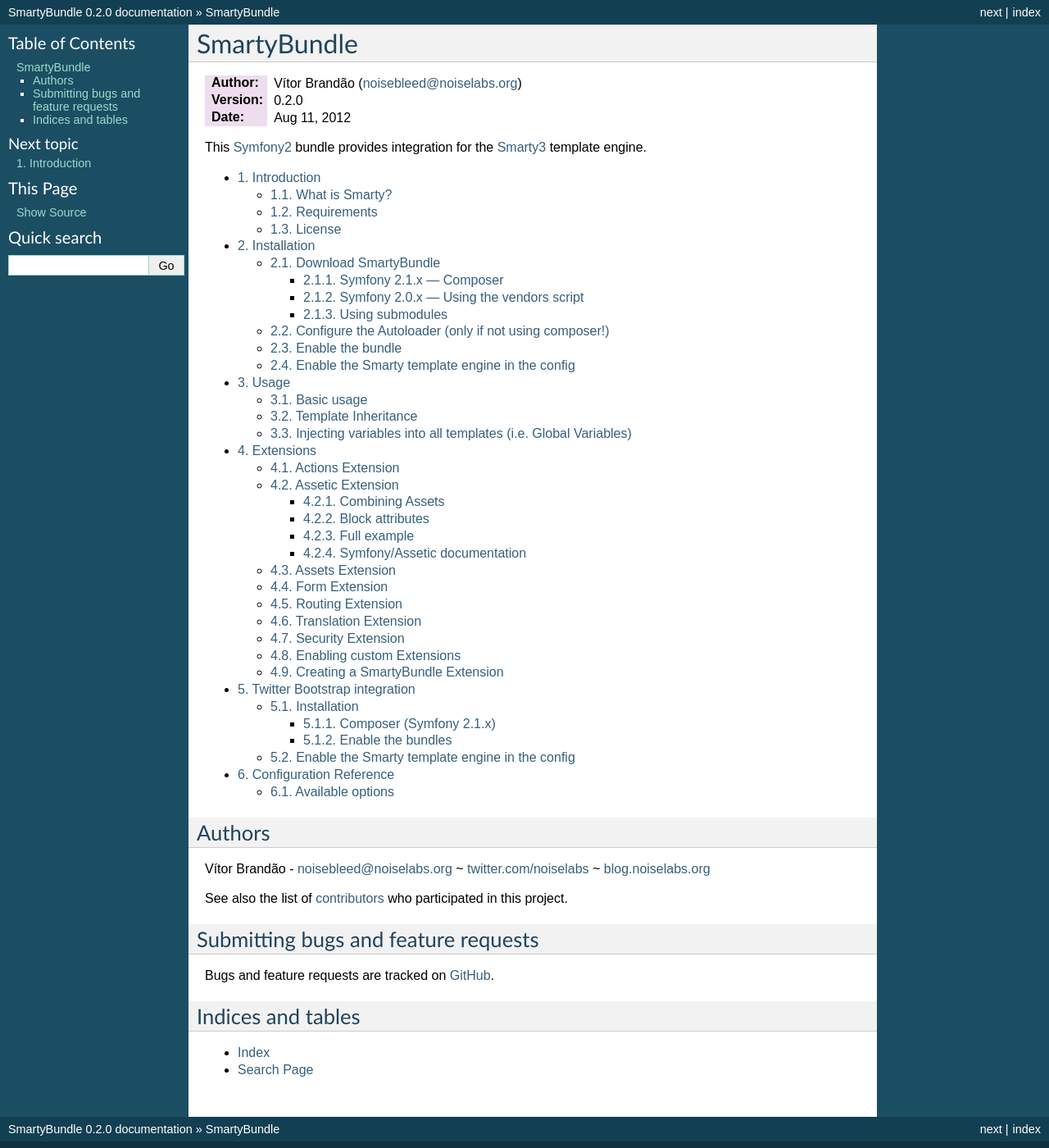
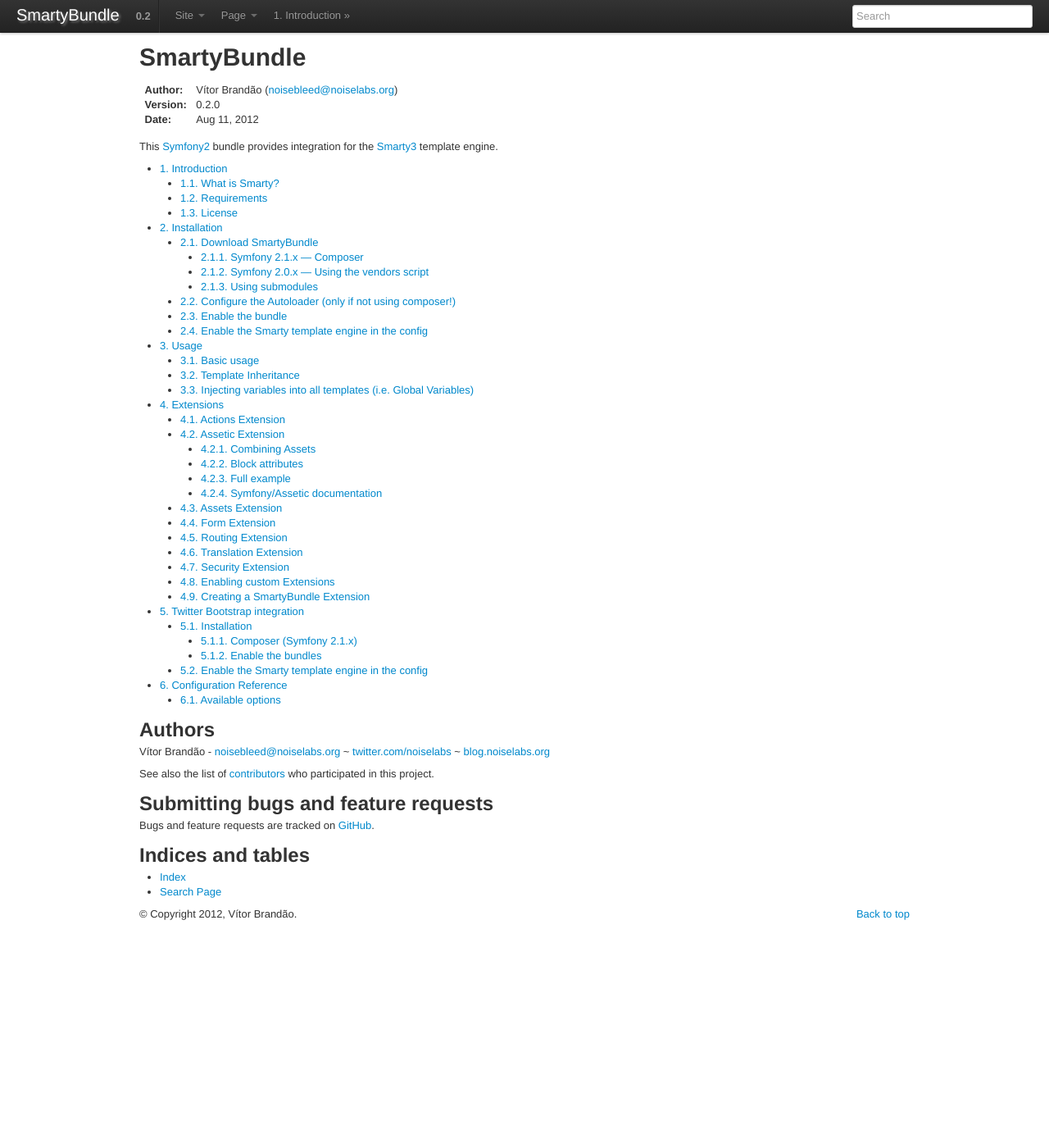
Before and after one commit to noiselabs/SmartyBundle, a Sphinx documentation site: the page built from Resources/doc/index.rst, in a window 1280 px wide and 1400 px high. Shown: the whole window at 82% size. Built offline with Sphinx 7.4.7, drawn with Linux system fonts in a browser that asks for light colours; some of the changed text lies outside the part shown.

Commit message:
[doc] Prepare conf.py for publication in smartybundle.noiselabs.org

```diff
--- a/Resources/doc/conf.py
+++ b/Resources/doc/conf.py
@@ -107,7 +107,7 @@
 # The theme to use for HTML and HTML Help pages.  See the documentation for
 # a list of builtin themes.
 # Options: 'bootstrap', 'nature', 'pyramid'
-html_theme = 'default'
+html_theme = 'bootstrap'
 
 # Theme options are theme-specific and customize the look and feel of a theme
 # further.  For a list of options available for each theme, see the
@@ -136,7 +136,7 @@
 # The name of an image file (within the static path) to use as favicon of the
 # docs.  This file should be a Windows icon file (.ico) being 16x16 or 32x32
 # pixels large.
-#html_favicon = None
+html_favicon = 'favicon.ico'
 
 # Add any paths that contain custom static files (such as style sheets) here,
 # relative to this directory. They are copied after the builtin static files,
@@ -168,13 +168,13 @@
 #html_split_index = False
 
 # If true, links to the reST sources are added to the pages.
-#html_show_sourcelink = True
+html_show_sourcelink = False
 
 # If true, "Created using Sphinx" is shown in the HTML footer. Default is True.
-#html_show_sphinx = True
+html_show_sphinx = False
 
 # If true, "(C) Copyright ..." is shown in the HTML footer. Default is True.
-#html_show_copyright = True
+html_show_copyright = True
 
 # If true, an OpenSearch description file will be output, and all pages will
 # contain a <link> tag referring to it.  The value of this option must be the
```
Also changed, not shown: Resources/doc/_static/apple-touch-icon.png (added), Resources/doc/_static/favicon.ico (added).
